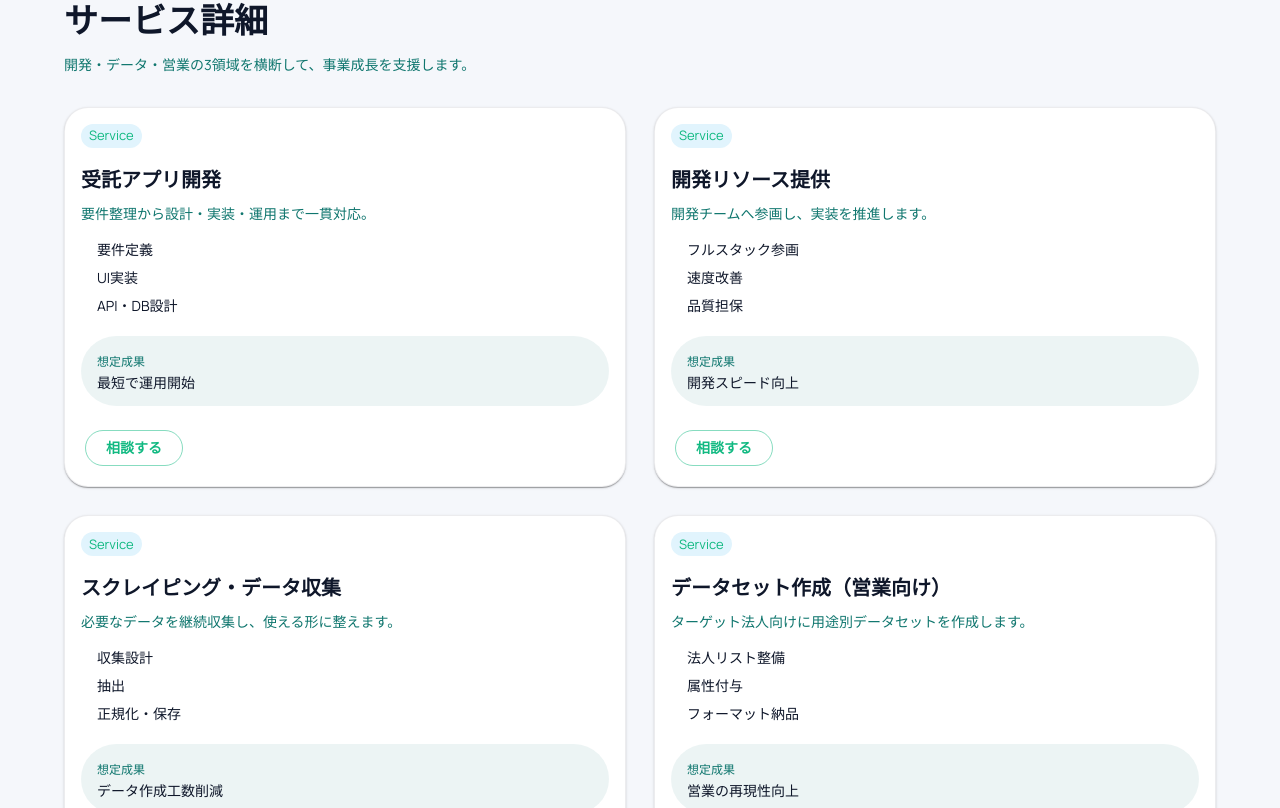
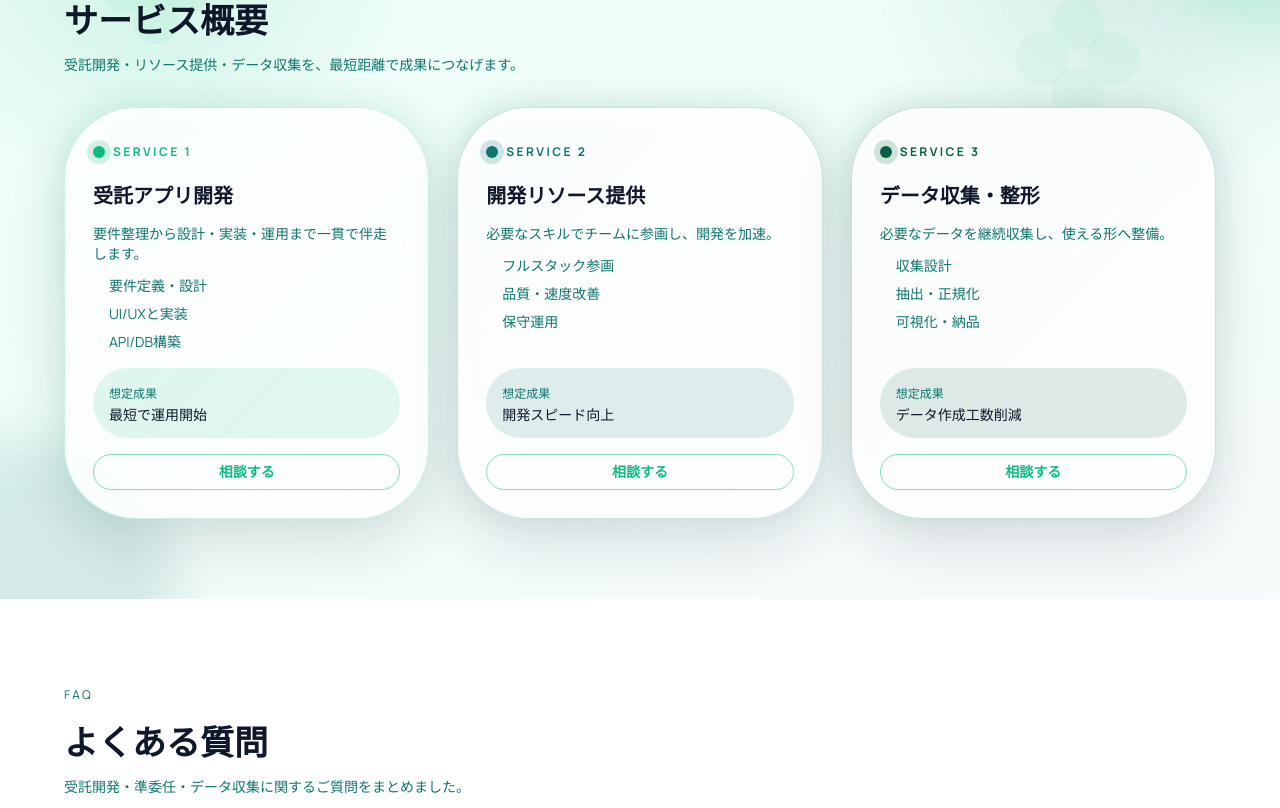
Before and after one commit to yy-yoshioka/clover-tech-web, a Next.js app: page / in a window 1280 px wide. Shown: the part 2512-3320 px from the top of the page. Built offline with nearby package versions, Linux system fonts and the light colour scheme.

Commit message:
Unify services styling and fix backdrop types

```diff
--- a/src/components/backgrounds/CloverBackdrop.tsx
+++ b/src/components/backgrounds/CloverBackdrop.tsx
@@ -7,7 +7,32 @@ type CloverBackdropProps = {
   variant?: "hero" | "section";
 };
 
-const variants = {
+type CloverBlob = {
+  top?: number;
+  right?: number | string;
+  bottom?: number;
+  left?: number | string;
+  size: number;
+  color: string;
+  blur: number;
+};
+
+type CloverShape = {
+  top: number;
+  left?: string;
+  right?: string;
+  size: number;
+  opacity: number;
+};
+
+type CloverVariant = {
+  gradient: string;
+  dotOpacity: number;
+  blobs: CloverBlob[];
+  clovers: CloverShape[];
+};
+
+const variants: Record<"hero" | "section", CloverVariant> = {
   hero: {
     gradient: `radial-gradient(520px circle at 8% 12%, ${alpha(
       brandColors.primary,
--- a/src/components/sections/Services.tsx
+++ b/src/components/sections/Services.tsx
@@ -1,75 +1,133 @@
 import {
   Box,
   Button,
-  Card,
-  CardActions,
-  CardContent,
-  Chip,
   Container,
   Grid,
   Stack,
   Typography,
 } from "@mui/material";
+import { alpha } from "@mui/material/styles";
 
+import CloverBackdrop from "@/src/components/backgrounds/CloverBackdrop";
 import { services } from "@/src/data/services";
+import { brandColors } from "@/src/theme/colors";
+
+const accentColors = [brandColors.primary, brandColors.secondary, brandColors.tertiary];
 
 export default function Services() {
   return (
-    <Box component="section" id="services" sx={{ py: { xs: 7, md: 10 } }}>
-      <Container maxWidth="lg">
+    <Box
+      component="section"
+      id="services"
+      sx={{ py: { xs: 7, md: 10 }, position: "relative", overflow: "hidden" }}
+    >
+      <CloverBackdrop variant="section" />
+      <Container maxWidth="lg" sx={{ position: "relative", zIndex: 2 }}>
         <Stack spacing={1.5} sx={{ textAlign: { xs: "center", sm: "left" } }}>
-          <Typography variant="overline" sx={{ color: "text.secondary", letterSpacing: "0.2em" }}>
+          <Typography variant="overline" sx={{ color: brandColors.tertiary, letterSpacing: "0.2em" }}>
             Services
           </Typography>
-          <Typography variant="h4">サービス詳細</Typography>
-          <Typography variant="body2" sx={{ color: "text.secondary" }}>
-            開発・データ・営業の3領域を横断して、事業成長を支援します。
+          <Typography variant="h4" sx={{ color: "text.primary" }}>
+            サービス概要
+          </Typography>
+          <Typography variant="body2" sx={{ color: brandColors.secondary }}>
+            受託開発・リソース提供・データ収集を、最短距離で成果につなげます。
           </Typography>
         </Stack>
         <Grid container spacing={{ xs: 2.5, md: 3.5 }} sx={{ mt: { xs: 3, md: 4 } }}>
-          {services.map((service) => (
-            <Grid key={service.title} size={{ xs: 12, md: 6 }}>
-              <Card sx={{ height: "100%", display: "flex", flexDirection: "column" }}>
-                <CardContent sx={{ flexGrow: 1 }}>
-                  <Chip
-                    label="Service"
-                    size="small"
-                    sx={{ mb: 2, bgcolor: "rgba(14,165,233,0.12)", color: "primary.main" }}
+          {services.map((service, index) => {
+            const accent = accentColors[index % accentColors.length];
+
+            return (
+              <Grid key={service.title} size={{ xs: 12, md: 4 }}>
+                <Box sx={{ position: "relative", height: "100%" }}>
+                  <Box
+                    sx={{
+                      position: "absolute",
+                      inset: -4,
+                      borderRadius: 4,
+                      background: `linear-gradient(135deg, ${alpha(
+                        accent,
+                        0.18
+                      )}, ${alpha(accent, 0.06)})`,
+                      filter: "blur(14px)",
+                      opacity: 0.7,
+                    }}
                   />
-                  <Typography variant="h6">{service.title}</Typography>
-                  <Typography variant="body2" sx={{ color: "text.secondary", mt: 1 }}>
+                  <Box
+                    sx={{
+                      position: "relative",
+                      borderRadius: 4,
+                      border: `1px solid ${alpha(accent, 0.2)}`,
+                      bgcolor: "rgba(255,255,255,0.88)",
+                      p: { xs: 3, md: 3.5 },
+                      boxShadow: "0 24px 60px rgba(15, 23, 42, 0.12)",
+                      height: "100%",
+                      display: "flex",
+                      flexDirection: "column",
+                      gap: 2,
+                    }}
+                  >
+                    <Stack spacing={1.5} sx={{ flexGrow: 1 }}>
+                      <Stack direction="row" spacing={1} alignItems="center">
+                        <Box
+                          sx={{
+                            width: 12,
+                            height: 12,
+                            borderRadius: "50%",
+                            bgcolor: accent,
+                            boxShadow: `0 0 0 6px ${alpha(accent, 0.18)}`,
+                          }}
+                        />
+                        <Typography
+                          variant="overline"
+                          sx={{ color: accent, letterSpacing: "0.2em", fontWeight: 700 }}
+                        >
+                          Service {index + 1}
+                        </Typography>
+                      </Stack>
+                      <Typography variant="h6" sx={{ color: "text.primary" }}>
+                        {service.title}
+                      </Typography>
+                      <Typography variant="body2" sx={{ color: brandColors.secondary }}>
                         {service.description}
                       </Typography>
-                  <Stack component="ul" spacing={1} sx={{ mt: 2, pl: 2 }}>
+                      <Stack component="ul" spacing={1} sx={{ mt: 1, pl: 2 }}>
                         {service.bullets.map((item) => (
-                      <Typography component="li" variant="body2" key={item}>
+                          <Typography
+                            component="li"
+                            variant="body2"
+                            key={item}
+                            sx={{ color: brandColors.secondary }}
+                          >
                             {item}
                           </Typography>
                         ))}
                       </Stack>
+                    </Stack>
                     <Box
                       sx={{
-                      mt: 2.5,
-                      borderRadius: 2,
-                      bgcolor: "rgba(15, 118, 110, 0.08)",
+                        borderRadius: 2.5,
+                        bgcolor: alpha(accent, 0.12),
                         px: 2,
                         py: 1.5,
                       }}
                     >
-                    <Typography variant="caption" sx={{ color: "text.secondary" }}>
+                      <Typography variant="caption" sx={{ color: brandColors.secondary }}>
                         想定成果
                       </Typography>
-                    <Typography variant="subtitle2">{service.outcome}</Typography>
+                      <Typography variant="subtitle2" sx={{ color: "text.primary" }}>
+                        {service.outcome}
+                      </Typography>
                     </Box>
-                </CardContent>
-                <CardActions sx={{ px: 2.5, pb: 2.5 }}>
-                  <Button variant="outlined" href="/contact">
+                    <Button variant="outlined" color="primary" href="/contact">
                       {service.cta}
                     </Button>
-                </CardActions>
-              </Card>
+                  </Box>
+                </Box>
               </Grid>
-          ))}
+            );
+          })}
         </Grid>
       </Container>
     </Box>
--- a/src/data/services.ts
+++ b/src/data/services.ts
@@ -9,37 +9,23 @@ export type Service = {
 export const services: Service[] = [
   {
     title: "受託アプリ開発",
-    description: "要件整理から設計・実装・運用まで一貫対応。",
-    bullets: ["要件定義", "UI実装", "API・DB設計"],
+    description: "要件整理から設計・実装・運用まで一貫で伴走します。",
+    bullets: ["要件定義・設計", "UI/UXと実装", "API/DB構築"],
     outcome: "最短で運用開始",
     cta: "相談する",
   },
   {
     title: "開発リソース提供",
-    description: "開発チームへ参画し、実装を推進します。",
-    bullets: ["フルスタック参画", "速度改善", "品質担保"],
+    description: "必要なスキルでチームに参画し、開発を加速。",
+    bullets: ["フルスタック参画", "品質・速度改善", "保守運用"],
     outcome: "開発スピード向上",
     cta: "相談する",
   },
   {
-    title: "スクレイピング・データ収集",
-    description: "必要なデータを継続収集し、使える形に整えます。",
-    bullets: ["収集設計", "抽出", "正規化・保存"],
+    title: "データ収集・整形",
+    description: "必要なデータを継続収集し、使える形へ整備。",
+    bullets: ["収集設計", "抽出・正規化", "可視化・納品"],
     outcome: "データ作成工数削減",
     cta: "相談する",
   },
-  {
-    title: "データセット作成（営業向け）",
-    description: "ターゲット法人向けに用途別データセットを作成します。",
-    bullets: ["法人リスト整備", "属性付与", "フォーマット納品"],
-    outcome: "営業の再現性向上",
-    cta: "相談する",
-  },
-  {
-    title: "営業代行",
-    description: "データ整備〜アプローチ支援まで、運用を仕組み化します。",
-    bullets: ["設計", "実行支援", "改善"],
-    outcome: "アポ獲得の安定化",
-    cta: "相談する",
-  },
 ];
```
Lines whose indentation alone changed are shown as unchanged.
